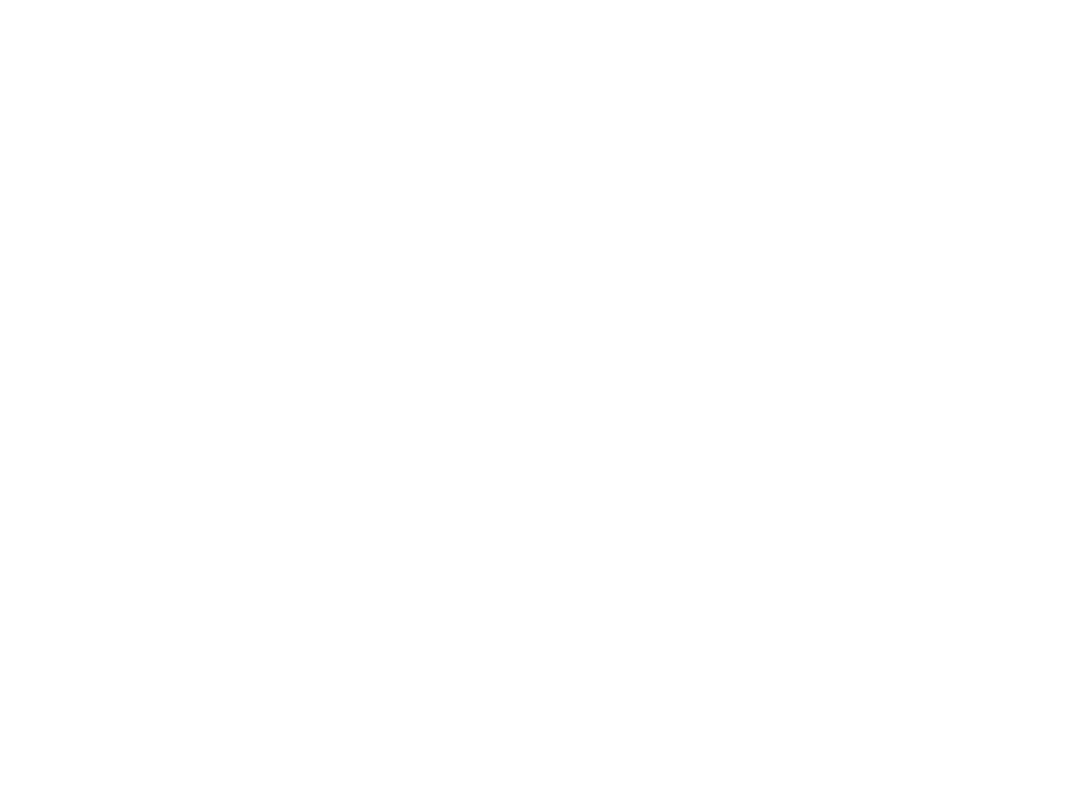
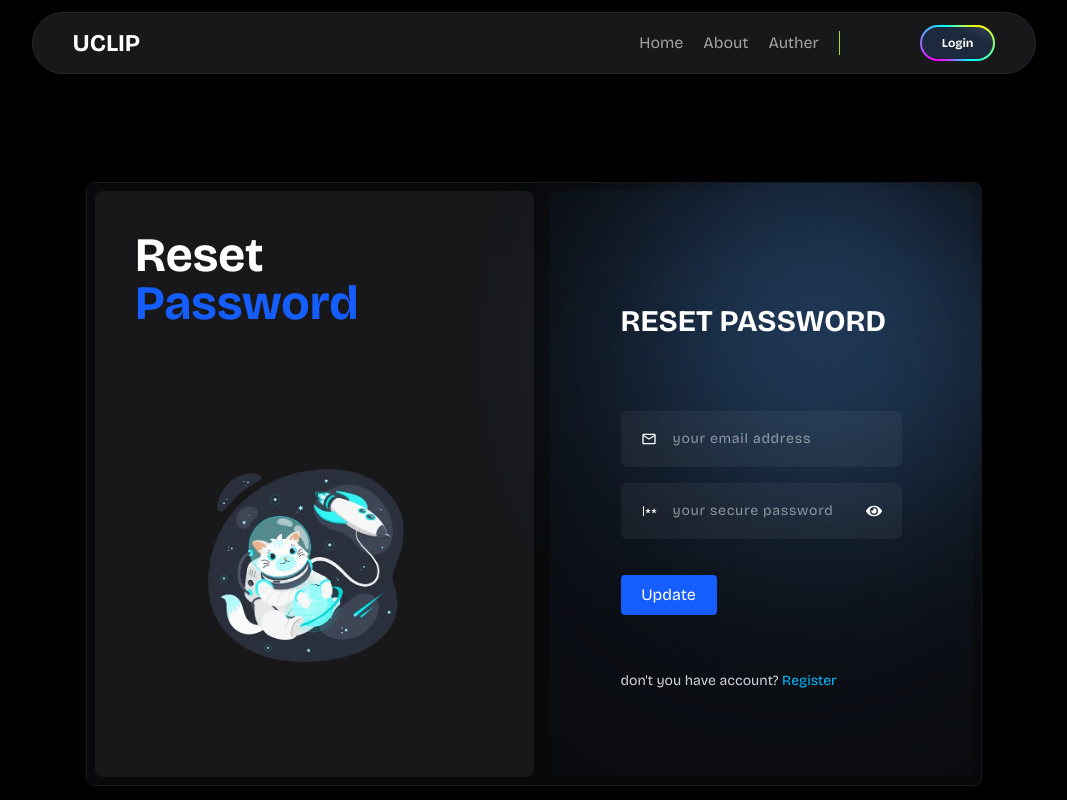
Before and after one commit to vardhan-ganugula/urlfoxy, a React (Vite) app in the folder client/: page /1/reset-password in a window 1280 px wide. Before the commit this address had no page. Shown: the top 800 px of the page, without its empty margins (106-1173 px from the left). Built offline with nearby package versions, Linux system fonts and the light colour scheme.

Commit message:
add reset password page

```diff
--- a/client/src/App.jsx
+++ b/client/src/App.jsx
@@ -4,6 +4,7 @@
 import LoginPage from './pages/LoginPage'
 import SignupPage from './pages/SignupPage'
 import ForgotPasswordPage from './pages/ForgotPasswordPage'
+import ResetPasswordPage from './pages/ResetPassword'
 const App = () => {
   return (
     <>
@@ -12,6 +13,7 @@
           <Route path='/login' element={<LoginPage />} />
           <Route path='/register' element={<SignupPage />} />
           <Route path='/forgot-password' element={<ForgotPasswordPage />} />
+          <Route path='/:resetToken/reset-password' element={<ResetPasswordPage />} />
       </Routes>
     </>
   )
--- /dev/null
+++ b/client/src/pages/ResetPassword.jsx
@@ -0,0 +1,126 @@
+import HomepageHeader from "../components/HomepageHeader";
+import Footer from "../components/Footer";
+import UCat from "../assets/imgs/uclip-cat.webp";
+import { MdOutlineMail } from "react-icons/md";
+import { PiPassword } from "react-icons/pi";
+import { FaEye, FaEyeSlash } from "react-icons/fa";
+import { useCallback, useState } from "react";
+import { Link, useParams } from "react-router-dom";
+import {useForm} from 'react-hook-form'
+import {zodResolver} from '@hookform/resolvers/zod'
+import { loginSchema as ResetPasswordSchema } from "../schemas/auth.schema";
+
+const ResetPasswordPage = () => {
+  const [isVisiblePassword, setVisiblePassword] = useState(false);
+  const {register, handleSubmit, formState: {errors, isSubmitting}} = useForm({
+    resolver : zodResolver(ResetPasswordSchema)
+  })
+  const {resetToken} = useParams();
+  const handleLogin = useCallback(async (data) => {
+    await new Promise((result, reject) => {
+      setTimeout(() => {
+        result('hi')
+      }, 5000)
+    })
+    console.log(resetToken, data)
+  },[])
+
+  return (
+    <>
+      <HomepageHeader />
+      <main className=" md:pb-[300px] h-[80vh] min-h-[1000px] md:h-[110vh] bg-black w-full md:pt-24 ">
+        <div className="md:w-[90%] lg:w-[70%] mx-auto h-full bg-zinc-950 border border-zinc-900 flex items-center md:flex-row flex-col w-full gap-4 justify-start rounded-lg p-2 overflow-hidden ">
+          <div className="hidden md:block md:w-1/2 w-full shrink-0 rounded-lg bg-zinc-900 md:h-full p-10 ">
+            <h2 className="text-white text-5xl font-bold">
+              Reset <span className="text-blue-600">Password</span>
+            </h2>
+            <div className="w-2/3 h-2/3 mx-auto mt-18">
+              <img
+                src={UCat}
+                alt="uclip login page"
+                className="w-full h-full object-contain hue-rotate-30"
+              />
+            </div>
+          </div>
+          <div className="md:w-1/2 w-full md:h-full relative">
+            <div className="absolute -right-3 -top-3 bg-blue-400 opacity-45 h-[340px] w-[340px] rounded-full blur-[90px]"></div>
+            <div className="rounded-lg absolute top-0 left-0 backdrop-blur-[200px] h-full w-full text-white">
+              <div className="w-2/3 mx-auto mt-28">
+                <h4 className="font-bold text-3xl uppercase">Reset Password</h4>
+                <div className="">
+                  <form className="flex w-full flex-col mt-18 gap-2"
+                    onSubmit={handleSubmit(handleLogin)}
+                  >
+                    <div className="w-full inline-flex bg-white/5 px-5 py-3 rounded-md">
+                      <label htmlFor="email" className="w-8 py-2">
+                        <MdOutlineMail />
+                      </label>
+                      <input
+                        type="text"
+                        className="inline-block grow outline-none ring-0 text-white bg-transparent focus:bg-transparent autofill:text-white autofill:bg-transparent text-sm placeholder:tracking-wider"
+                        placeholder="your email address"
+                        autoComplete="email"
+                        id="email"
+
+                        {
+                          ...register('email')
+                        }
+                      />
+                    </div>
+                    <p className="text-red-500">{
+                        errors.email && errors.email.message
+                      }</p>
+                    <div className="w-full inline-flex bg-white/5 px-5 py-3 rounded-md gap-2 relative">
+                      <label htmlFor="password" className="w-6 py-2">
+                        <PiPassword />
+                      </label>
+                      <input
+                        type={isVisiblePassword ? "text" : "password"}
+                        className="inline-block grow outline-none ring-0 text-sm overflow-y-auto placeholder:tracking-wider"
+                        placeholder="your secure password"
+                        id="password"
+                        {
+                          ...register('password')
+                        }
+                      />
+                      <span
+                        className="w-4 py-2 cursor-pointer"
+                        onClick={() => setVisiblePassword((prev) => !prev)}
+                      >
+                        {isVisiblePassword ? <FaEyeSlash /> : <FaEye />}
+                      </span>
+                    </div>
+                    <p className="text-red-500">
+                      {
+                        errors.password && errors.password.message
+                      }
+                    </p>
+                    <button
+                      disabled={isSubmitting}
+                      className={`rounded px-2 w-24 py-2 disabled:bg-blue-900  mt-5 hover:bg-blue-700 text-white  ${isSubmitting ? 'cursor-not-allowed ' : ' bg-blue-600 cursor-pointer'} `}
+                      type="submit"
+                    >
+                      Update
+                    </button>
+                  </form>
+                </div>
+                <div className="mt-14 text-zinc-300 text-sm flex justify-between">
+                  <div>
+                    don't you have account?{" "}
+                    <Link to="/register" className="text-sky-400">
+                      Register
+                    </Link>
+                  </div>
+
+                </div>
+              </div>
+            </div>
+          </div>
+        </div>
+      </main>
+      <Footer />
+    </>
+  );
+};
+
+export default ResetPasswordPage;
```
